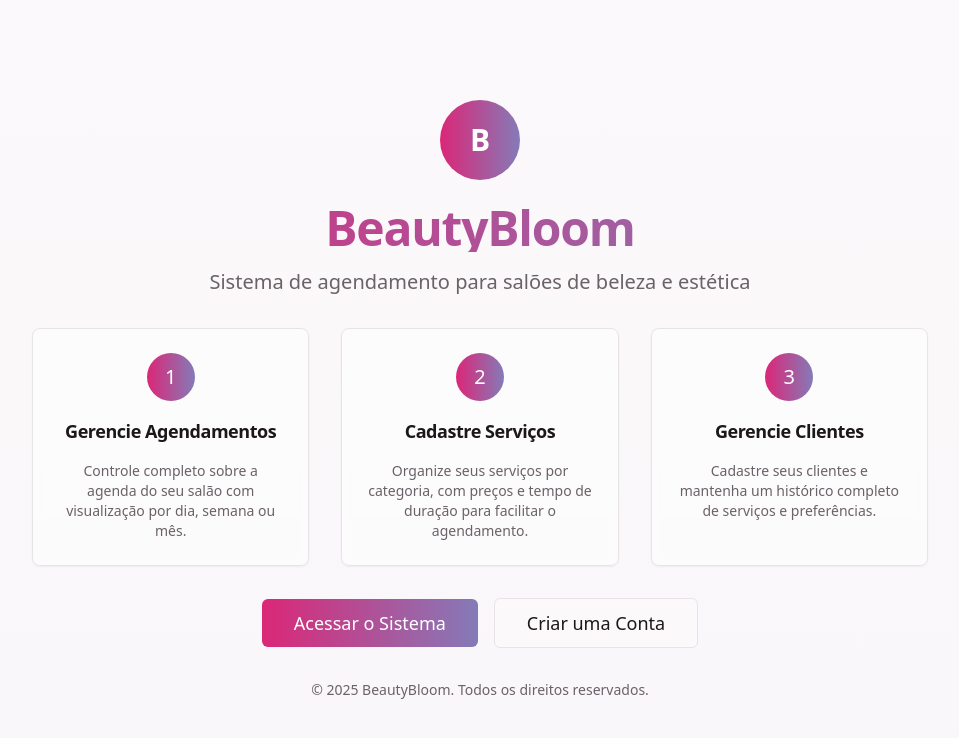
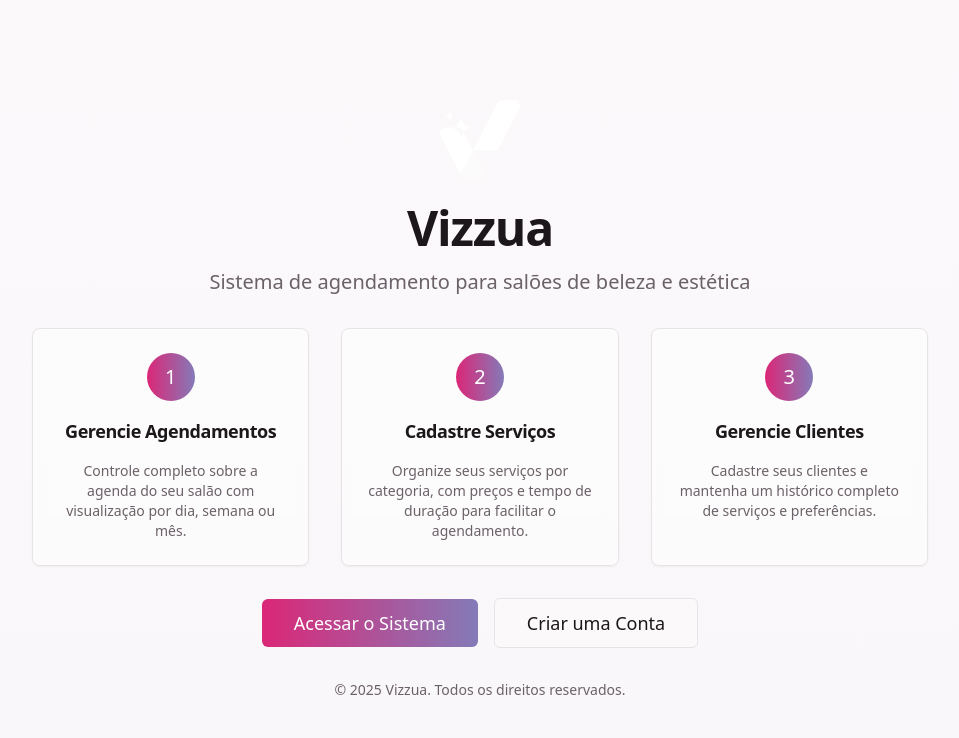
Before and after one commit to lukiinhas1616/beauty-bloom-schedule, a React (Vite) app: page / in a window 1280 px wide. Shown: the top 738 px of the page, without its empty margins (160-1119 px from the left). Built offline with nearby package versions, Linux system fonts and the light colour scheme.

Commit message:
Rename app to Vizzua
Update app name and logo.

```diff
--- a/index.html
+++ b/index.html
@@ -1,20 +1,23 @@
+
 <!DOCTYPE html>
 <html lang="en">
   <head>
     <meta charset="UTF-8" />
     <meta name="viewport" content="width=device-width, initial-scale=1.0" />
-    <title>beauty-bloom-schedule</title>
-    <meta name="description" content="Lovable Generated Project" />
-    <meta name="author" content="Lovable" />
+    <title>Vizzua - Sistema de Agendamento</title>
+    <meta name="description" content="Sistema de agendamento para salões de beleza e estética" />
+    <meta name="author" content="Vizzua" />
 
-    <meta property="og:title" content="beauty-bloom-schedule" />
-    <meta property="og:description" content="Lovable Generated Project" />
+    <meta property="og:title" content="Vizzua - Sistema de Agendamento" />
+    <meta property="og:description" content="Sistema de agendamento para salões de beleza e estética" />
     <meta property="og:type" content="website" />
-    <meta property="og:image" content="https://lovable.dev/opengraph-image-p98pqg.png" />
+    <meta property="og:image" content="/lovable-uploads/6a81130e-9f17-45e0-8c72-dbf57afafa46.png" />
 
     <meta name="twitter:card" content="summary_large_image" />
-    <meta name="twitter:site" content="@lovable_dev" />
-    <meta name="twitter:image" content="https://lovable.dev/opengraph-image-p98pqg.png" />
+    <meta name="twitter:site" content="@vizzua" />
+    <meta name="twitter:image" content="/lovable-uploads/6a81130e-9f17-45e0-8c72-dbf57afafa46.png" />
+
+    <link rel="icon" href="/lovable-uploads/6a81130e-9f17-45e0-8c72-dbf57afafa46.png" type="image/png">
   </head>
 
   <body>
--- a/src/components/layout/AdminHeader.tsx
+++ b/src/components/layout/AdminHeader.tsx
@@ -1,6 +1,6 @@
 
 import React from 'react';
-import { Bell, Search, User } from 'lucide-react';
+import { Bell, Search, User, Settings, LogOut } from 'lucide-react';
 import { Avatar, AvatarFallback, AvatarImage } from '@/components/ui/avatar';
 import { Button } from '@/components/ui/button';
 import { SidebarTrigger } from '@/components/ui/sidebar';
@@ -50,7 +50,7 @@ export function AdminHeader() {
                 <div className="flex flex-col space-y-1">
                   <p className="text-sm font-medium leading-none">João Silva</p>
                   <p className="text-xs leading-none text-muted-foreground">
-                    joao@beautybloom.com
+                    joao@vizzua.com
                   </p>
                 </div>
               </DropdownMenuLabel>
@@ -75,5 +75,3 @@ export function AdminHeader() {
     </header>
   );
 }
-
-import { Settings, LogOut } from 'lucide-react';
--- a/src/components/layout/AdminSidebar.tsx
+++ b/src/components/layout/AdminSidebar.tsx
@@ -51,10 +51,14 @@ export function AdminSidebar() {
     <Sidebar>
       <SidebarHeader className="py-6">
         <div className="flex items-center px-4">
-          <div className="w-8 h-8 rounded-full beauty-gradient flex items-center justify-center text-white font-bold text-lg">
-            B
+          <div className="h-8 w-8">
+            <img
+              src="/lovable-uploads/6a81130e-9f17-45e0-8c72-dbf57afafa46.png"
+              alt="Vizzua Logo"
+              className="h-full w-full object-contain"
+            />
           </div>
-          <h1 className="ml-2 text-xl font-semibold beauty-gradient-text">BeautyBloom</h1>
+          <h1 className="ml-2 text-xl font-semibold">Vizzua</h1>
         </div>
         <SidebarTrigger className="absolute right-2 top-6 lg:hidden" />
       </SidebarHeader>
--- a/src/pages/Index.tsx
+++ b/src/pages/Index.tsx
@@ -10,11 +10,15 @@ const Index = () => {
       <div className="w-full max-w-4xl text-center space-y-8 animate-fade-in">
         <div>
           <div className="flex justify-center">
-            <div className="w-20 h-20 rounded-full beauty-gradient flex items-center justify-center text-white font-bold text-3xl">
-              B
+            <div className="w-20 h-20">
+              <img
+                src="/lovable-uploads/6a81130e-9f17-45e0-8c72-dbf57afafa46.png"
+                alt="Vizzua Logo"
+                className="h-full w-full object-contain"
+              />
             </div>
           </div>
-          <h1 className="mt-6 text-4xl md:text-5xl font-bold beauty-gradient-text">BeautyBloom</h1>
+          <h1 className="mt-6 text-4xl md:text-5xl font-bold">Vizzua</h1>
           <p className="mt-4 text-xl text-muted-foreground">
             Sistema de agendamento para salões de beleza e estética
           </p>
@@ -72,7 +76,7 @@ const Index = () => {
         </div>
 
         <footer className="text-center text-sm text-muted-foreground mt-12">
-          <p>© 2025 BeautyBloom. Todos os direitos reservados.</p>
+          <p>© 2025 Vizzua. Todos os direitos reservados.</p>
         </footer>
       </div>
     </div>
--- a/src/pages/Login.tsx
+++ b/src/pages/Login.tsx
@@ -22,7 +22,7 @@ const Login = () => {
     // Demo authentication - accept any credentials
     toast({
       title: "Login bem-sucedido!",
-      description: "Bem-vindo(a) de volta ao BeautyBloom.",
+      description: "Bem-vindo(a) de volta ao Vizzua.",
     });
     navigate('/dashboard');
   };
@@ -40,11 +40,15 @@ const Login = () => {
       <div className="w-full max-w-md space-y-8">
         <div className="text-center">
           <div className="flex justify-center">
-            <div className="w-12 h-12 rounded-full beauty-gradient flex items-center justify-center text-white font-bold text-xl">
-              B
+            <div className="w-12 h-12">
+              <img
+                src="/lovable-uploads/6a81130e-9f17-45e0-8c72-dbf57afafa46.png"
+                alt="Vizzua Logo"
+                className="h-full w-full object-contain"
+              />
             </div>
           </div>
-          <h1 className="mt-4 text-3xl font-bold beauty-gradient-text">BeautyBloom</h1>
+          <h1 className="mt-4 text-3xl font-bold">Vizzua</h1>
           <p className="mt-2 text-muted-foreground">
             Acesse sua conta para gerenciar seu salão de beleza
           </p>
@@ -126,7 +130,7 @@ const Login = () => {
         </Card>
 
         <div className="text-center text-xs text-muted-foreground">
-          <p>© 2025 BeautyBloom. Todos os direitos reservados.</p>
+          <p>© 2025 Vizzua. Todos os direitos reservados.</p>
         </div>
       </div>
     </div>
```
Also changed, not shown: public/lovable-uploads/6a81130e-9f17-45e0-8c72-dbf57afafa46.png (added).
